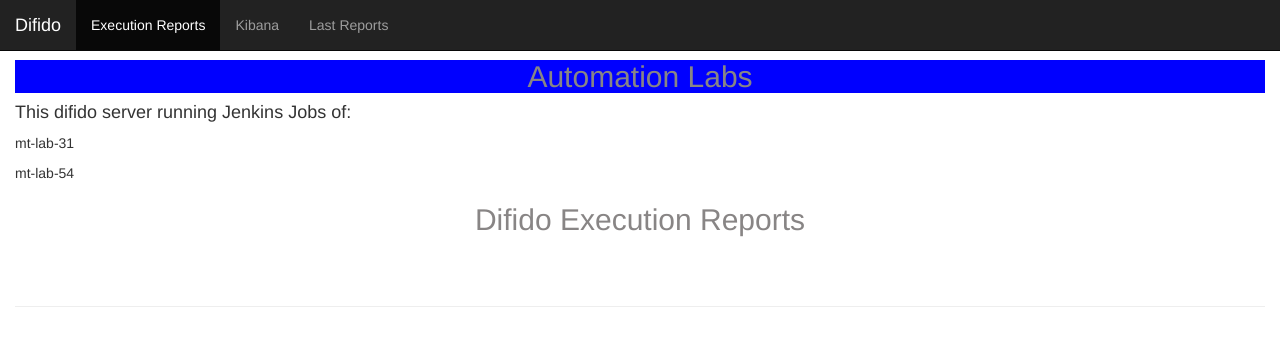
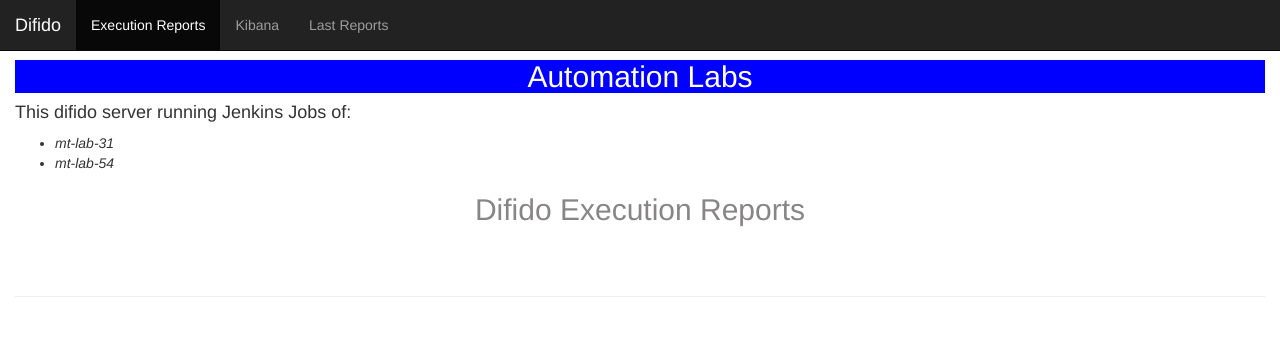
Before and after one commit to ToxicEnvelope/difido-release, a plain HTML site: page docRoot/index.html in a window 1280 px wide. Drawn offline with Linux system fonts and the light colour scheme; no server answers.

Commit message:
update html, scripts

```diff
--- a/docRoot/index.html
+++ b/docRoot/index.html
@@ -35,10 +35,15 @@
 	<div class="container-fluid">
 		<div class="row header-row">
 			<div class="col-sm-12">
-				<h2 style="color: whitel; background-color: blue;">Automation Labs</h2>
+				<h2 style="color: white; background-color: blue;">Automation Labs</h2>
 				<h4>This difido server running Jenkins Jobs of:</h4>
-				<p>mt-lab-31</p>
-				<p>mt-lab-54</p>
+				<ul>
+					<li>
+					<span><i>mt-lab-31</i></span>
+				</li>
+				<li>
+				<span><i>mt-lab-54</i></span>
+			</li></ul>
 				<h2>Difido Execution Reports</h2>
 			</div>
 		</div>
```
Also changed, not shown: 4 other files.
